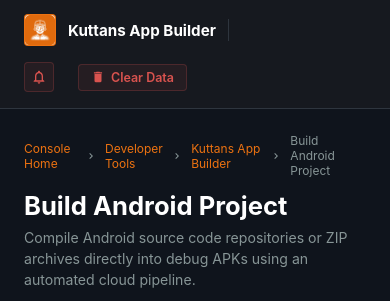
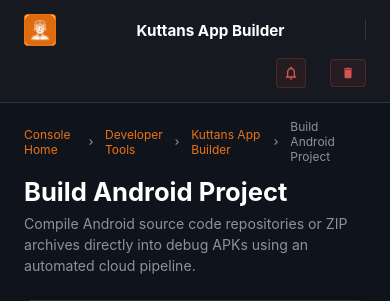
Before and after one commit to abhinandnm/apk-maker, a Flask app: page / in a window 390 px wide. Shown: the top 301 px of the page. Run offline with Flask 2, Linux system fonts and the light colour scheme; data that the repository does not hold is empty.

Commit message:
Fixed mobile layout and notification dropdown alignment

```diff
--- a/static/css/style.css
+++ b/static/css/style.css
@@ -1278,3 +1278,75 @@ input[type="url"]:focus {
     .aws-nav-user { display: none; }
     .aws-nav-region span { display: none; }
 }
+
+/* ==========================================
+   Notification Dropdown & Mobile Header Fixes
+   ========================================== */
+
+.notification-btn-custom {
+    margin-right: 10px;
+    padding: 6px;
+}
+
+.notification-dropdown {
+    position: absolute;
+    top: 40px;
+    right: 100px;
+    width: 300px;
+    background: #fff;
+    border: 1px solid var(--border-color);
+    border-radius: 4px;
+    box-shadow: 0 4px 12px rgba(0,0,0,0.15);
+    z-index: 1000;
+    color: #16191f;
+    text-align: left;
+}
+
+.notification-header {
+    padding: 10px 15px;
+    border-bottom: 1px solid var(--border-color);
+    font-weight: bold;
+    font-size: 14px;
+}
+
+.notification-content {
+    padding: 15px;
+    font-size: 13px;
+}
+
+/* Fix Header for Mobile */
+@media (max-width: 580px) {
+    .app-header {
+        flex-direction: row;
+        flex-wrap: wrap;
+        align-items: center;
+        gap: 12px;
+        padding-bottom: 14px;
+        margin-bottom: 16px;
+    }
+
+    .aws-nav-left {
+        width: 100%;
+        justify-content: space-between;
+    }
+
+    .aws-nav-right {
+        width: 100%;
+        justify-content: flex-end;
+    }
+
+    .notification-dropdown {
+        right: 0;
+        left: auto;
+        width: calc(100vw - 40px);
+        max-width: 300px;
+        top: 45px;
+    }
+
+    .clear-data-btn span {
+        display: none;
+    }
+    .clear-data-btn {
+        padding: 6px 10px;
+    }
+}
--- a/templates/index.html
+++ b/templates/index.html
@@ -28,27 +28,27 @@
             <!-- Right: Actions -->
             <div class="aws-nav-right" style="position: relative;">
                 <!-- Notification Bell -->
-                <button type="button" class="aws-nav-action-btn" id="notification-btn" onclick="toggleNotifications()" style="margin-right: 10px; padding: 6px;">
+                <button type="button" class="aws-nav-action-btn notification-btn-custom" id="notification-btn" onclick="toggleNotifications()">
                     <svg viewBox="0 0 24 24" width="16" height="16" fill="currentColor">
                         <path d="M12 22c1.1 0 2-.9 2-2h-4c0 1.1.9 2 2 2zm6-6v-5c0-3.07-1.63-5.64-4.5-6.32V4c0-.83-.67-1.5-1.5-1.5s-1.5.67-1.5 1.5v.68C7.64 5.36 6 7.92 6 11v5l-2 2v1h16v-1l-2-2zm-2 1H8v-6c0-2.48 1.51-4.5 4-4.5s4 2.02 4 4.5v6z"/>
                     </svg>
                 </button>
 
                 <!-- Notification Dropdown -->
-                <div id="notification-dropdown" class="notification-dropdown" style="display: none; position: absolute; top: 40px; right: 100px; width: 300px; background: #fff; border: 1px solid var(--border-color); border-radius: 4px; box-shadow: 0 4px 12px rgba(0,0,0,0.15); z-index: 1000; color: #16191f; text-align: left;">
-                    <div style="padding: 10px 15px; border-bottom: 1px solid var(--border-color); font-weight: bold; font-size: 14px;">
+                <div id="notification-dropdown" class="notification-dropdown" style="display: none;">
+                    <div class="notification-header">
                         Latest System Update
                     </div>
-                    <div id="notification-content" style="padding: 15px; font-size: 13px;">
+                    <div id="notification-content" class="notification-content">
                         <div class="spinner" style="display:block; margin: 0 auto; width:16px; height:16px; border-width: 2px; border-top-color: var(--color-blue);"></div>
                     </div>
                 </div>
 
-                <button type="button" onclick="confirmClearAllData()" class="aws-nav-action-btn">
+                <button type="button" onclick="confirmClearAllData()" class="aws-nav-action-btn clear-data-btn">
                     <svg viewBox="0 0 24 24" width="14" height="14" fill="currentColor">
                         <path d="M6 19c0 1.1.9 2 2 2h8c1.1 0 2-.9 2-2V7H6v12zM19 4h-3.5l-1-1h-5l-1 1H5v2h14V4z"/>
                     </svg>
-                    Clear Data
+                    <span>Clear Data</span>
                 </button>
             </div>
         </header>
```
